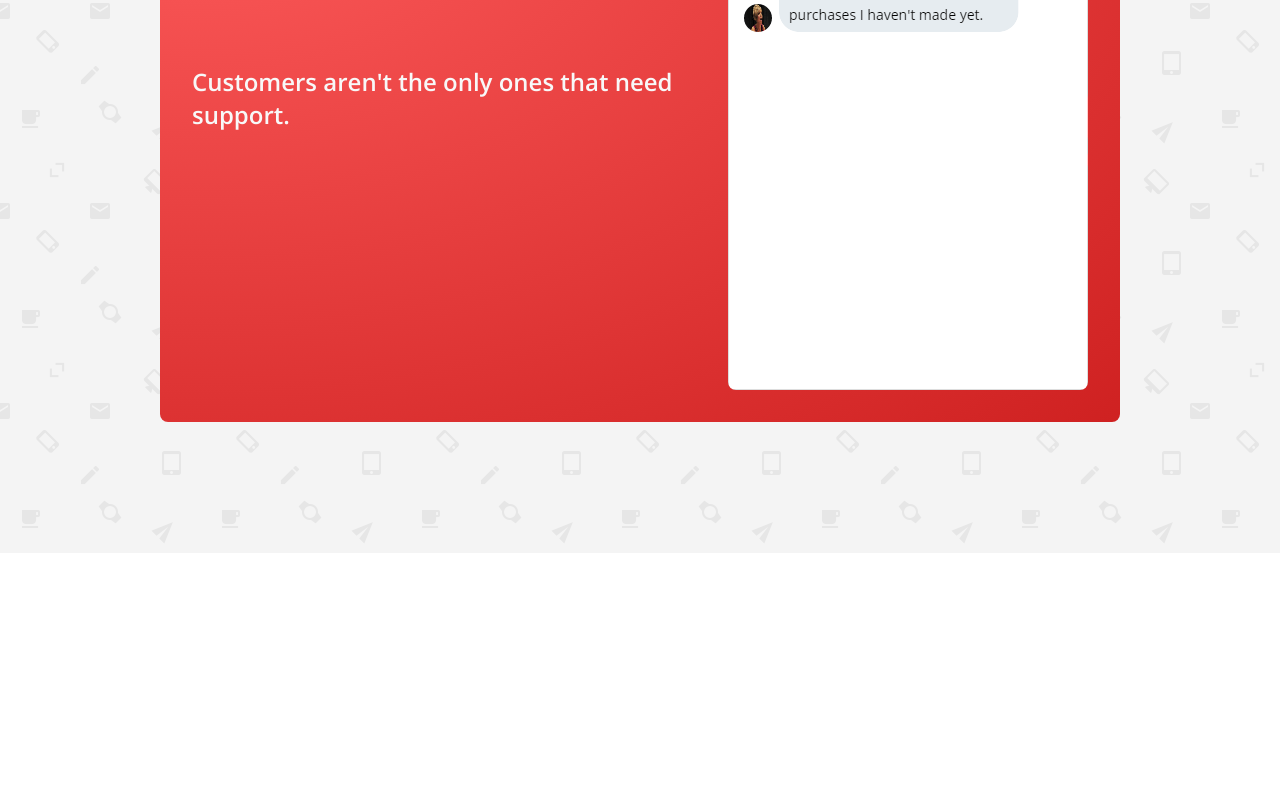
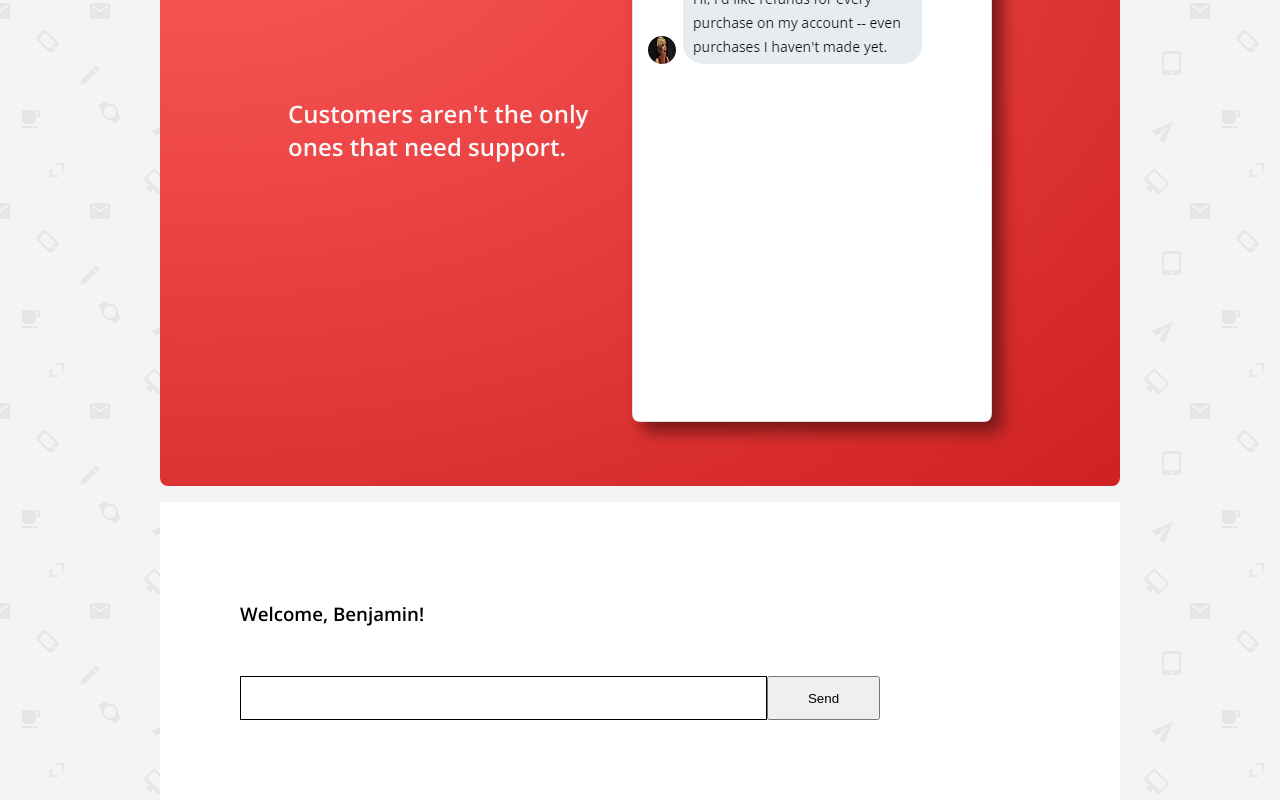
Before and after one commit to emfoxily/cds, a Vue app: page / in a window 1280 px wide. Shown: the part 247-1047 px from the top of the page. Before the commit the page ends 800 px from the top, so only its background shows below. Built offline with nearby package versions, Linux system fonts and the light colour scheme.

Commit message:
THE CHAT BOX WORKS

```diff
--- a/package.json
+++ b/package.json
@@ -8,7 +8,11 @@
     "lint": "vue-cli-service lint"
   },
   "dependencies": {
+    "axios": "^0.27.2",
+    "body-parser": "^1.20.0",
     "core-js": "^3.8.3",
+    "express": "^4.18.1",
+    "morgan": "^1.10.0",
     "vue": "^3.2.13"
   },
   "devDependencies": {
--- a/src/App.vue
+++ b/src/App.vue
@@ -22,6 +22,7 @@ export default {
 
 body {
   background-image: url('./assets/bg.webp');
+  background-attachment: fixed;
   font-family: 'Open Sans', sans-serif;
 }
 </style>
--- /dev/null
+++ b/src/components/ChatBox.vue
@@ -0,0 +1,99 @@
+<template>
+    <section class="chat-box">
+        <div class="chat-box-list-container">
+            <ul class="chat-box-list">
+                <li
+                    class="message"
+                    v-for="(message, idx) in messages"
+                    :key="idx"
+                >
+                    <p>
+                        <span>
+                            {{ message.text }}
+                        </span>
+                    </p>
+                </li>
+            </ul>
+        </div>
+        <form @submit.prevent="sendMessage" class="chat-inputs">
+            <input
+                type="text"
+                v-model="message"
+                required
+            />
+            <button @submit="sendMessage">
+                Send
+            </button>
+        </form>
+    </section>
+</template>
+
+<script>
+export default {
+    name: 'ChatBox',
+    data: () => ({
+        message: '',
+        messages: [],
+        karens: [
+            "What do you mean that I can't get a refund????",
+            "THIS IS ABSOLUTELY UNACCEPTABLE!!!!",
+            "I DEMAND TO SPEAK TO YOUR MANAGER RIGHT THIS INSTANT!!!!!",
+            "Fine.",
+            "Happy Birthday, Ben!! I hope you enjoy the gift cards. :)"
+        ]
+    }),
+    methods: {
+        sendMessage(index) {
+            this.messages.push({
+                text: this.message,
+                author: 'ben'
+            })
+
+            this.message = ""
+
+            setTimeout(() => {
+                console.log('Karen is typing...')
+                this.messages.push({
+                text: this.karens[0],
+                author: 'karen'
+            })
+            }, 3000)
+
+
+            this.karens.splice(index, 1)
+
+        }
+    }
+}
+</script>
+
+<style scoped>
+
+.chat-box,
+.chat-box-list {
+    display: flex;
+    flex-direction: column;
+    list-style-type: none;
+}
+
+.chat-box {
+    width: 50vw;
+    border-radius: .5em;
+}
+
+.chat-inputs {
+    display: flex;
+}
+
+input {
+    line-height: 3;
+    width: 100%;
+    border: .1em solid black;
+}
+
+button {
+    width: 135px;
+}
+
+
+</style>
--- a/src/components/HomePage.vue
+++ b/src/components/HomePage.vue
@@ -1,20 +1,39 @@
 <template>
-  <div>
+  <div class="container">
     <MainHeader />
+    <div class="account">
+      <h3>
+        Welcome, Benjamin!
+      </h3>
+      <ChatBox />
+    </div>
   </div>
 </template>
 
 <script>
 import MainHeader from './MainHeader.vue'
+import ChatBox from './ChatBox.vue'
 
 export default {
   name: 'HomePage',
   components: {
-    MainHeader
+    MainHeader,
+    ChatBox
   }
 }
 </script>
 
 <style scoped>
 
+  .container {
+    margin: 0 auto;
+    width: 75vw;
+  }
+
+  .account {
+    background-color: rgb(255, 255, 255);
+    padding: 5em;
+    margin: -8vh auto;
+  }
+
 </style>
--- a/src/components/MainHeader.vue
+++ b/src/components/MainHeader.vue
@@ -35,10 +35,11 @@ export default {
         display: flex;
         flex-direction: row-reverse;
         justify-content: space-between;
-        padding: 2em;
+        padding: 4em 8em;
     }
 
     .container img {
         border-radius: .5em;
+        filter: drop-shadow(10px 10px 8px rgb(119, 23, 23));
     }
 </style>
--- a/src/components/NavBar.vue
+++ b/src/components/NavBar.vue
@@ -34,7 +34,7 @@ nav {
     position: fixed;
     top: 1.5%;
     left: 12.5%;
-    width: 75vw;
+    width: 74.4vw;
     /* background-image: radial-gradient(farthest-corner at 40px 40px, */
       /* rgba(223, 223, 223, 0.342) 0%, rgba(218, 218, 218, 0.103) 100%); */
     background-color: rgba(223, 223, 223, 0.747);
@@ -45,6 +45,7 @@ nav {
     text-transform: uppercase;
     /* padding: .2em; */
     border-radius: .8em;
+    z-index: 1;
 }
 
 nav img {
```
Also changed, not shown: 1 other file (tests, documents, lock files or other folders).
